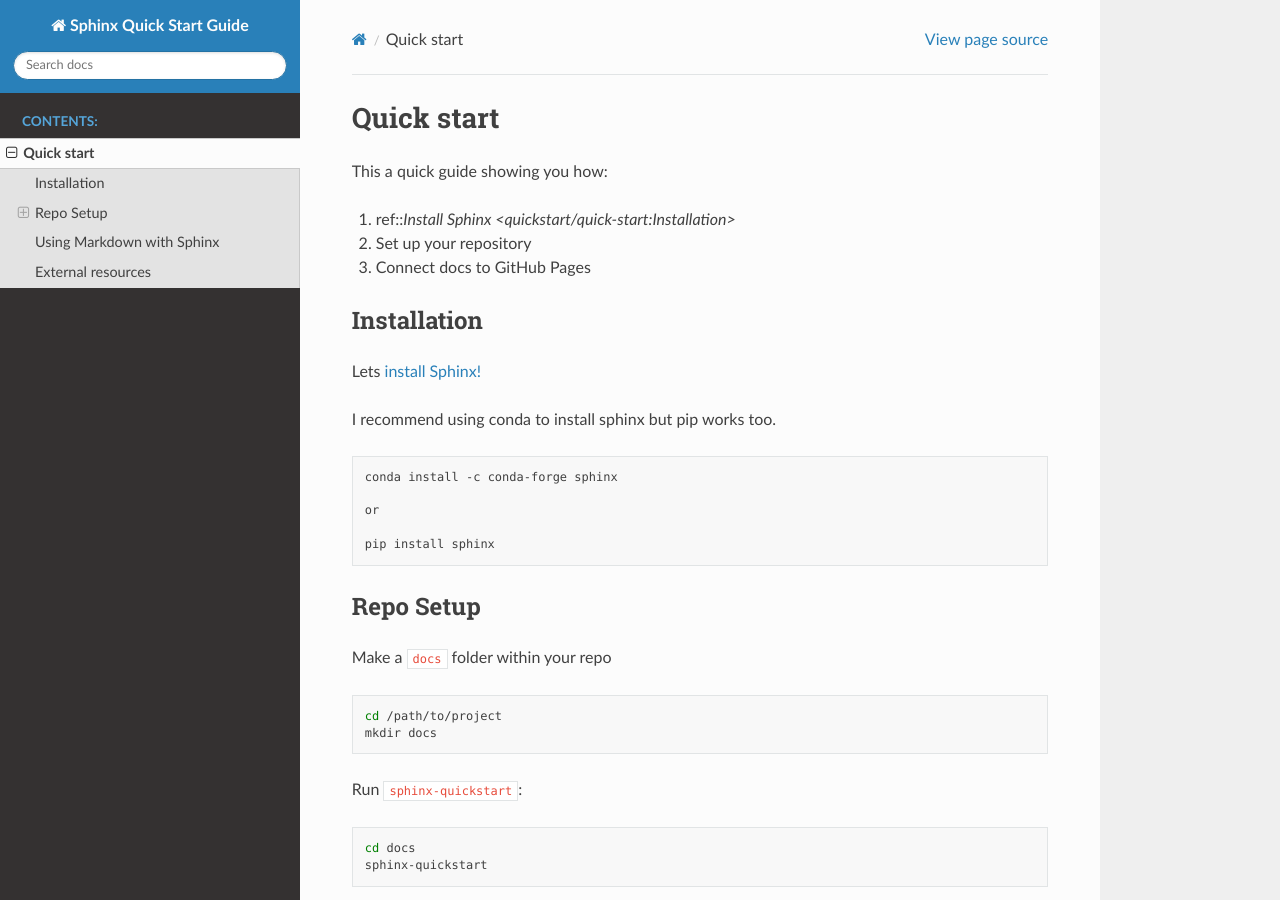
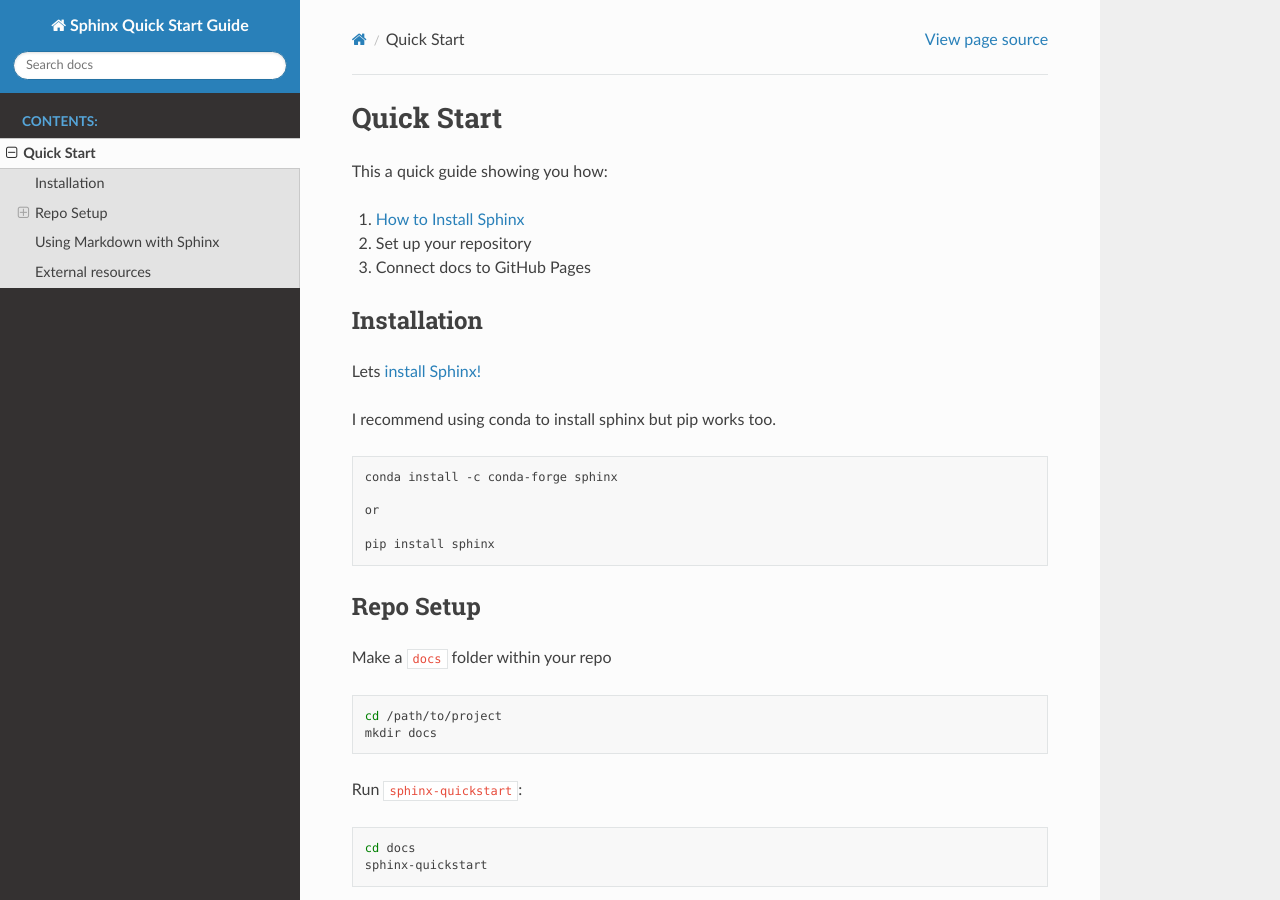
Before and after one commit to cerodell/sphinx-quickstart-guide, a Sphinx documentation site: the page built from docs/source/quickstart.rst, in a window 1280 px wide and 900 px high. Built offline with Sphinx 7.4.7 and the Read the Docs theme 2.0.0, drawn with Linux system fonts in a browser that asks for light colours.

Commit message:
updated docs

```diff
--- a/docs/source/conf.py
+++ b/docs/source/conf.py
@@ -27,7 +27,7 @@
 # Add any Sphinx extension module names here, as strings. They can be
 # extensions coming with Sphinx (named 'sphinx.ext.*') or your custom
 # ones.
-extensions = ['sphinx.ext.autodoc', 'sphinx.ext.coverage', \
+extensions = ['sphinx.ext.autodoc', 'sphinx.ext.coverage', 'sphinx.ext.autosectionlabel', \
     'sphinx.ext.napoleon', 'sphinx_automodapi.automodapi', 'recommonmark', \
         'sphinx_markdown_tables', 'sphinxcontrib.inlinesyntaxhighlight', \
             'nbsphinx', 'sphinx.ext.mathjax']
--- a/docs/source/quickstart.rst
+++ b/docs/source/quickstart.rst
@@ -1,9 +1,9 @@
-Quick start
+Quick Start
 ==============
 
 This a quick guide showing you how:
 
-#.  ref::`Install Sphinx <quickstart/quick-start:Installation>`
+#.  :ref:`How to Install Sphinx <Installation>`
 #.  Set up your repository
 #.  Connect docs to GitHub Pages
 
```
Also changed, not shown: 9 other files.
